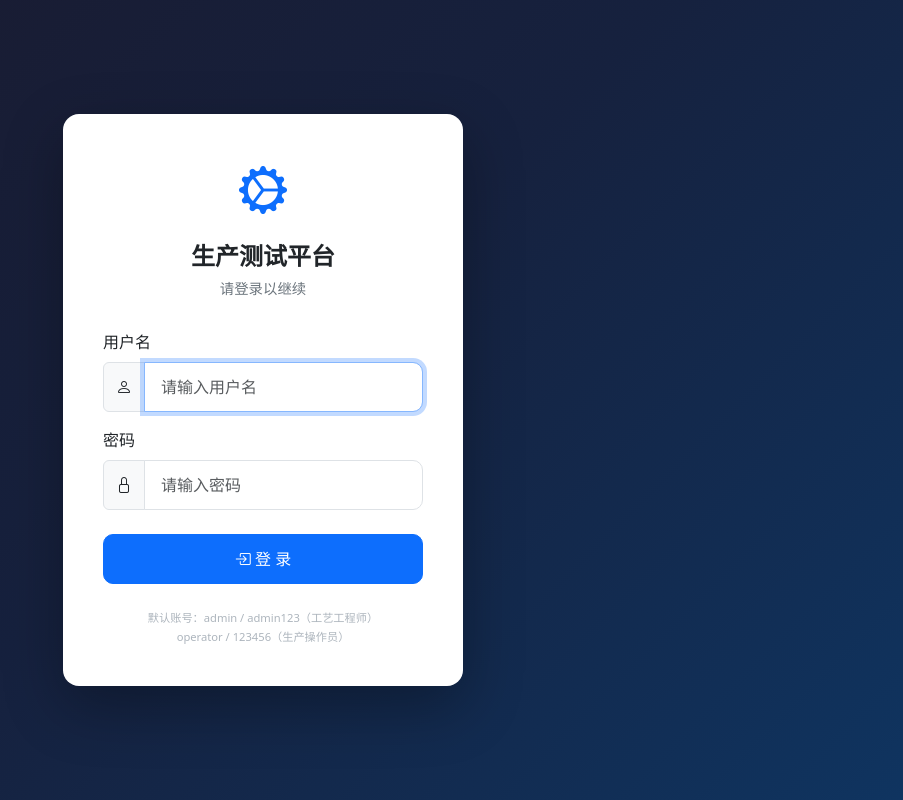
After one commit to hero2016nianqin/testplatform, a Flask app: page /login in a window 1280 px wide. The commit adds this page. Shown: the whole page, without its empty margins (377-1280 px from the left). Run offline with Flask 3, Linux system fonts and the light colour scheme.

Commit message:
Add user authentication and role-based access control
- New User model with production/process roles
- Login page at /login
- Session-based authentication with 24h expiry
- role-based access decorators (login_required, process_required)
- Nav menu adapts to user role (settings/init hidden for production)
- Operator field auto-filled from session on test page
- Server-side protection on all config/init/test mutation APIs
- Default users: admin/admin123 (process), operator/123456 (production)

```diff
--- a/app/models/__init__.py
+++ b/app/models/__init__.py
@@ -1,16 +1,18 @@
 """
 数据模型模块
 
-定义测试平台的四个核心数据表：
+定义测试平台的五个核心数据表：
+- User:      用户账号（生产操作员/工艺工程师）
 - TestItem:   测试项定义（名称、标准值、上下限、分类）
 - TestResult: 测试结果记录（实测值、合格判定、偏差）
 - TestConfig: 配置方案快照（版本管理、JSON 配置数据）
 - TestRun:    测试批次（状态跟踪、通过/失败统计）
 """
 
+from .user import User
 from .test_item import TestItem
 from .test_result import TestResult
 from .test_config import TestConfig
 from .test_run import TestRun
 
-__all__ = ['TestItem', 'TestResult', 'TestConfig', 'TestRun']
+__all__ = ['User', 'TestItem', 'TestResult', 'TestConfig', 'TestRun']
--- /dev/null
+++ b/app/routes/auth_routes.py
@@ -0,0 +1,194 @@
+"""
+用户认证 API 路由模块
+
+提供登录、登出、获取当前用户信息和用户管理功能。
+首次启动时自动创建默认的工艺工程师账号。
+"""
+
+from datetime import datetime
+from flask import Blueprint, request, jsonify, session, render_template
+
+from app import db
+from app.models.user import User
+from app.auth import login_required, process_required
+
+# 认证蓝图，无 API 前缀
+auth_bp = Blueprint('auth', __name__)
+
+
+def seed_default_users():
+    """
+    初始化默认用户账号（启动时自动调用）。
+    如果数据库中没有任何用户，创建两个默认账号。
+    """
+    if User.query.count() == 0:
+        # 默认工艺工程师账号
+        admin = User(
+            username='admin',
+            display_name='工艺工程师',
+            role='process',
+        )
+        admin.set_password('admin123')
+        db.session.add(admin)
+
+        # 默认生产操作员账号
+        operator = User(
+            username='operator',
+            display_name='生产操作员',
+            role='production',
+        )
+        operator.set_password('123456')
+        db.session.add(operator)
+        db.session.commit()
+
+
+@auth_bp.route('/login', methods=['GET'])
+def login_page():
+    """登录页面"""
+    return render_template('login.html')
+
+
+@auth_bp.route('/api/auth/login', methods=['POST'])
+def login():
+    """
+    用户登录。
+    请求体:
+        username: 用户名
+        password: 密码
+    """
+    data = request.get_json() or {}
+    username = data.get('username', '').strip()
+    password = data.get('password', '')
+
+    if not username or not password:
+        return jsonify({'code': 1, 'message': '用户名和密码不能为空'}), 400
+
+    user = User.query.filter_by(username=username, is_active=True).first()
+    if not user or not user.check_password(password):
+        return jsonify({'code': 1, 'message': '用户名或密码错误'}), 401
+
+    # 记录登录时间
+    user.last_login = datetime.utcnow()
+    db.session.commit()
+
+    # 写入 session
+    session['user_id'] = user.id
+    session['username'] = user.username
+    session['display_name'] = user.display_name
+    session['role'] = user.role
+    session.permanent = True
+
+    return jsonify({
+        'code': 0,
+        'data': user.to_dict(),
+        'message': f'欢迎回来，{user.display_name}',
+    })
+
+
+@auth_bp.route('/api/auth/logout', methods=['POST'])
+def logout():
+    """用户登出，清除 session"""
+    session.clear()
+    return jsonify({'code': 0, 'message': '已退出登录'})
+
+
+@auth_bp.route('/api/auth/me', methods=['GET'])
+def current_user():
+    """获取当前登录用户信息"""
+    if 'user_id' not in session:
+        return jsonify({'code': 401, 'message': '未登录',
+                        'data': None}), 401
+    return jsonify({
+        'code': 0,
+        'data': {
+            'user_id': session['user_id'],
+            'username': session['username'],
+            'display_name': session['display_name'],
+            'role': session['role'],
+        }
+    })
+
+
+# ==================== 用户管理（仅工艺工程师可操作） ====================
+
+@auth_bp.route('/api/auth/users', methods=['GET'])
+@process_required
+def list_users():
+    """获取所有用户列表（仅工艺工程师）"""
+    users = User.query.order_by(User.created_at).all()
+    return jsonify({
+        'code': 0,
+        'data': [u.to_dict() for u in users],
+        'total': len(users),
+    })
+
+
+@auth_bp.route('/api/auth/users', methods=['POST'])
+@process_required
+def create_user():
+    """
+    创建新用户（仅工艺工程师）。
+    请求体:
+        username: 用户名（必填）
+        display_name: 显示名称（必填）
+        password: 密码（必填）
+        role: 角色（production/process，默认 production）
+    """
+    data = request.get_json() or {}
+    username = data.get('username', '').strip()
+    display_name = data.get('display_name', '').strip()
+    password = data.get('password', '')
+    role = data.get('role', 'production')
+
+    if not username or not display_name or not password:
+        return jsonify({'code': 1, 'message': '用户名、显示名称和密码不能为空'}), 400
+    if role not in ('production', 'process'):
+        return jsonify({'code': 1, 'message': '角色无效'}), 400
+    if User.query.filter_by(username=username).first():
+        return jsonify({'code': 1, 'message': '用户名已存在'}), 409
+
+    user = User(
+        username=username,
+        display_name=display_name,
+        role=role,
+    )
+    user.set_password(password)
+    db.session.add(user)
+    db.session.commit()
+
+    return jsonify({'code': 0, 'data': user.to_dict(),
+                    'message': '用户创建成功'})
+
+
+@auth_bp.route('/api/auth/users/<int:user_id>', methods=['PUT'])
+@process_required
+def update_user(user_id):
+    """更新用户信息（仅工艺工程师）"""
+    user = User.query.get_or_404(user_id)
+    data = request.get_json() or {}
+
+    if 'display_name' in data:
+        user.display_name = data['display_name'].strip()
+    if 'password' in data and data['password']:
+        user.set_password(data['password'])
+    if 'role' in data:
+        user.role = data['role']
+    if 'is_active' in data:
+        user.is_active = bool(data['is_active'])
+
+    db.session.commit()
+    return jsonify({'code': 0, 'data': user.to_dict(),
+                    'message': '已更新'})
+
+
+@auth_bp.route('/api/auth/users/<int:user_id>', methods=['DELETE'])
+@process_required
+def delete_user(user_id):
+    """删除用户（仅工艺工程师）"""
+    user = User.query.get_or_404(user_id)
+    # 不允许删除自己
+    if user.id == session.get('user_id'):
+        return jsonify({'code': 1, 'message': '不能删除自己'}), 400
+    db.session.delete(user)
+    db.session.commit()
+    return jsonify({'code': 0, 'message': '已删除'})
--- a/app/routes/init_routes.py
+++ b/app/routes/init_routes.py
@@ -3,6 +3,8 @@
 
 提供系统状态查询、示例数据初始化、系统重置和默认配置导入功能。
 用于首次部署时的快速初始化，或需要清空数据重新开始时的操作。
+
+权限说明：除 /status 外，所有接口仅工艺工程师（process role）可访问。
 """
 
 from datetime import datetime
@@ -10,6 +12,7 @@ from flask import Blueprint, request, jsonify
 
 from app import db
 from app.models import TestItem, TestConfig, TestResult, TestRun
+from app.auth import process_required
 from config.config_manager import ConfigManager
 
 # 初始化管理蓝图，URL 前缀为 /api/init
@@ -40,6 +43,7 @@ def init_status():
 
 
 @init_bp.route('/sample', methods=['POST'])
+@process_required
 def init_sample_data():
     """
     创建一组示例测试项，方便快速开始使用。
@@ -91,6 +95,7 @@ def init_sample_data():
 
 
 @init_bp.route('/reset', methods=['POST'])
+@process_required
 def reset_system():
     """
     重置系统，清空所有数据。
@@ -117,6 +122,7 @@ def reset_system():
 
 
 @init_bp.route('/import-defaults', methods=['POST'])
+@process_required
 def import_default_config():
     """
     通过上传配置文件来初始化系统。
--- /dev/null
+++ b/app/templates/login.html
@@ -0,0 +1,143 @@
+<!DOCTYPE html>
+<html lang="zh-CN">
+<head>
+    <meta charset="UTF-8">
+    <meta name="viewport" content="width=device-width, initial-scale=1.0">
+    <title>登录 - 测试平台</title>
+    <link href="https://cdn.jsdelivr.net/npm/bootstrap@5.3.0/dist/css/bootstrap.min.css" rel="stylesheet">
+    <link href="https://cdn.jsdelivr.net/npm/bootstrap-icons@1.10.0/font/bootstrap-icons.css" rel="stylesheet">
+    <style>
+        body {
+            background: linear-gradient(135deg, #1a1a2e 0%, #16213e 50%, #0f3460 100%);
+            height: 100vh;
+            display: flex;
+            align-items: center;
+            justify-content: center;
+        }
+        .login-card {
+            background: white;
+            border-radius: 16px;
+            padding: 40px;
+            width: 100%;
+            max-width: 400px;
+            box-shadow: 0 20px 60px rgba(0, 0, 0, 0.3);
+        }
+        .login-card h1 {
+            font-size: 1.5rem;
+            font-weight: 600;
+            text-align: center;
+            margin-bottom: 8px;
+        }
+        .login-card .subtitle {
+            text-align: center;
+            color: #6c757d;
+            margin-bottom: 30px;
+            font-size: 0.9rem;
+        }
+        .login-card .form-control {
+            border-radius: 10px;
+            padding: 12px 16px;
+        }
+        .login-card .btn {
+            border-radius: 10px;
+            padding: 12px;
+            font-weight: 500;
+        }
+        .login-icon {
+            text-align: center;
+            font-size: 3rem;
+            color: #0d6efd;
+            margin-bottom: 16px;
+        }
+        .alert {
+            border-radius: 10px;
+            display: none;
+        }
+        .role-info {
+            text-align: center;
+            margin-top: 20px;
+            font-size: 0.8rem;
+            color: #adb5bd;
+        }
+    </style>
+</head>
+<body>
+    <div class="login-card">
+        <div class="login-icon">
+            <i class="bi bi-gear-wide-connected"></i>
+        </div>
+        <h1>生产测试平台</h1>
+        <p class="subtitle">请登录以继续</p>
+
+        <div class="alert alert-danger" id="login-error" role="alert"></div>
+
+        <form id="login-form">
+            <div class="mb-3">
+                <label class="form-label">用户名</label>
+                <div class="input-group">
+                    <span class="input-group-text"><i class="bi bi-person"></i></span>
+                    <input type="text" class="form-control" id="username"
+                           placeholder="请输入用户名" required autofocus>
+                </div>
+            </div>
+            <div class="mb-4">
+                <label class="form-label">密码</label>
+                <div class="input-group">
+                    <span class="input-group-text"><i class="bi bi-lock"></i></span>
+                    <input type="password" class="form-control" id="password"
+                           placeholder="请输入密码" required>
+                </div>
+            </div>
+            <button type="submit" class="btn btn-primary w-100" id="login-btn">
+                <i class="bi bi-box-arrow-in-right"></i> 登 录
+            </button>
+        </form>
+
+        <div class="role-info mt-4">
+            <small>默认账号：admin / admin123（工艺工程师）<br>operator / 123456（生产操作员）</small>
+        </div>
+    </div>
+
+    <script>
+        document.getElementById('login-form').addEventListener('submit', function(e) {
+            e.preventDefault();
+            const btn = document.getElementById('login-btn');
+            const errorDiv = document.getElementById('login-error');
+            errorDiv.style.display = 'none';
+
+            btn.disabled = true;
+            btn.innerHTML = '<span class="spinner-border spinner-border-sm"></span> 登录中...';
+
+            fetch('/api/auth/login', {
+                method: 'POST',
+                headers: {'Content-Type': 'application/json'},
+                body: JSON.stringify({
+                    username: document.getElementById('username').value.trim(),
+                    password: document.getElementById('password').value,
+                }),
+            })
+            .then(r => r.json())
+            .then(res => {
+                if (res.code === 0) {
+                    window.location.href = '/';
+                } else {
+                    errorDiv.textContent = res.message;
+                    errorDiv.style.display = 'block';
+                }
+            })
+            .catch(err => {
+                errorDiv.textContent = '网络错误，请重试';
+                errorDiv.style.display = 'block';
+            })
+            .finally(() => {
+                btn.disabled = false;
+                btn.innerHTML = '<i class="bi bi-box-arrow-in-right"></i> 登 录';
+            });
+        });
+
+        document.getElementById('password').addEventListener('keypress', function(e) {
+            if (e.key === 'Enter') document.getElementById('login-form').dispatchEvent(new Event('submit'));
+        });
+    </script>
+</body>
+</html>
```
Also changed, not shown: app/__init__.py (+14 -4 lines), app/auth.py (added, +70 -0 lines), app/models/user.py (added, +72 -0 lines), app/routes/config_routes.py (+11 -0 lines), app/routes/test_routes.py (+10 -3 lines), app/templates/base.html (+61 -3 lines), app/templates/config_settings.html (+9 -0 lines), app/templates/initialization.html (+9 -0 lines), app/templates/test_run.html (+10 -6 lines).
